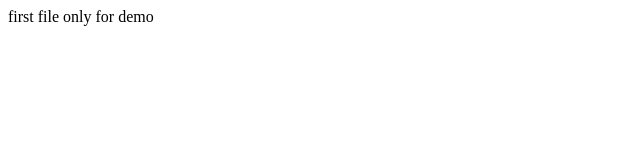
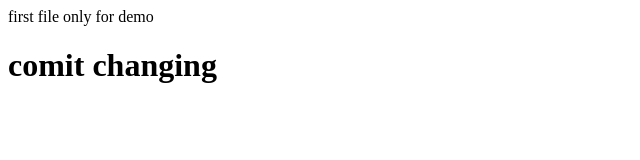
Before and after one commit to Muhammad-Umar-Azam/Demo, a plain HTML site: page index.html in a window 1280 px wide. Shown: the whole page, without its empty margins (0-640 px from the left). Drawn offline with Linux system fonts and the light colour scheme.

Commit message:
add something

```diff
--- a/index.html
+++ b/index.html
@@ -1 +1,2 @@
 <p>first file only for demo</p>
+<h1>comit changing</h1>
```
